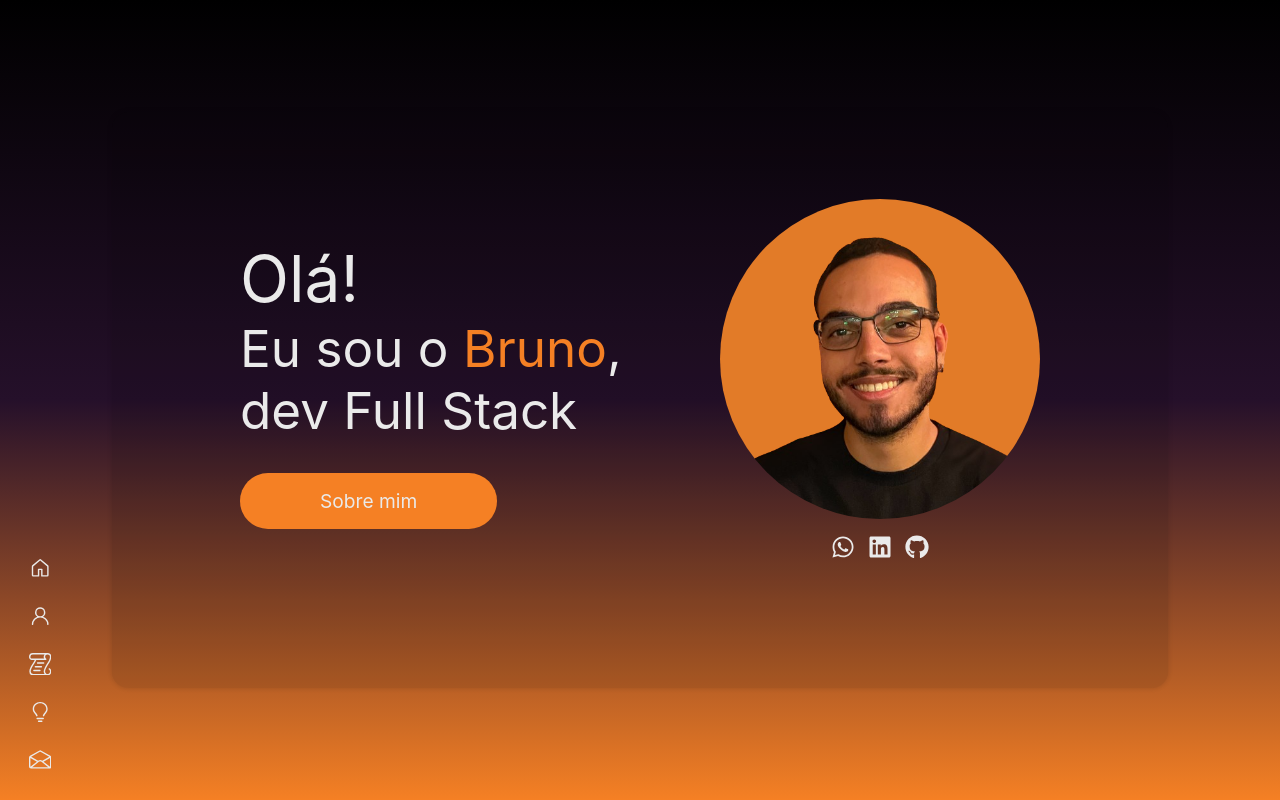
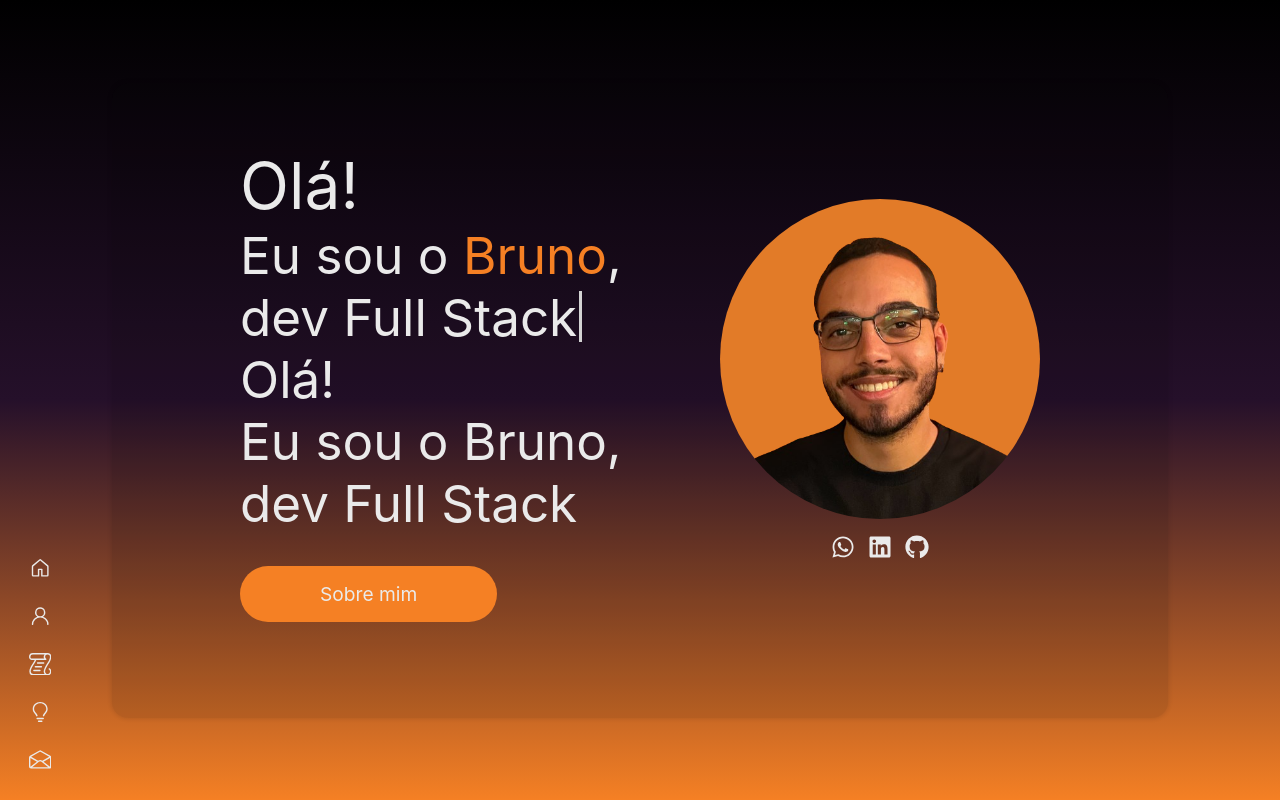
Before and after one commit to bruno-remeikis/portifolio, a Next.js app: page / in a window 1280 px wide. Built offline with nearby package versions, Linux system fonts and the light colour scheme.

Commit message:
Creates WritingEffect components.

```diff
--- /dev/null
+++ b/src/components/MultipleWritingEffect/MultipleWritingEffect.tsx
@@ -0,0 +1,49 @@
+import { ReactNode, useEffect, useState } from "react";
+import { WritingEffect, GeneralWritingEffectProps, defaultValues, PersonalWritingEffectProps } from "../WritingEffect/WritingEffect"
+
+type Children = PersonalWritingEffectProps & {
+    text: string,
+}
+
+type MultipleWritingEffetcProps = GeneralWritingEffectProps & PersonalWritingEffectProps & {
+    //childrens: string[];
+    childrens: Children[];
+}
+
+export const MultipleWritingEffetc = ({ childrens, ...gen }: MultipleWritingEffetcProps) =>
+{
+    const [effects, setEffects] = useState<any>(() =>
+    {
+        const timming = gen.timming ? gen.timming : defaultValues.timming;
+        const delay = gen.delay ? gen.delay : defaultValues.delay;
+        const endDelay = gen.endDelay ? gen.endDelay : 100;
+
+        let startTime = delay;
+
+        return childrens.map((child, i) => {
+            console.log(delay);
+            // Cria elemento
+            const el = (
+                <WritingEffect key={i}
+                    {...gen}
+                    className={child.className ? child.className : gen.className}
+                    styles={child.styles ? child.styles : gen.styles}
+
+                    timming={timming}
+                    delay={startTime}
+                    endDelay={endDelay}
+                    hideCursorOnEnd={i !== childrens.length - 1}
+                    hideCursorWhileInitialDelay={i !== 0}
+                >{ child.text }</WritingEffect>
+            );
+            // Atualiza delay a ser utilizado pelos próximos elementos
+            startTime += delay + (child.text.length * timming) + endDelay;
+
+            return el;
+        });
+    });
+
+    return (
+        <>{effects ? effects : ''}</>
+    )
+}
--- /dev/null
+++ b/src/components/WritingEffect/WritingEffect.module.scss
@@ -0,0 +1,18 @@
+.text {
+    display: flex;
+    align-items: center;
+}
+
+.cursor {
+    display: block;
+    background-color: currentColor;
+    width: 0.2rem;
+    // height: 1rem;
+    margin-left: 0.1rem;
+    animation: blink 1.2s steps(1) infinite;
+}
+
+@keyframes blink {
+    0%, 100% { opacity: 1; }
+    50% { opacity: 0; }
+}
--- /dev/null
+++ b/src/components/WritingEffect/WritingEffect.tsx
@@ -0,0 +1,102 @@
+import styles from './WritingEffect.module.scss';
+
+import { CSSProperties, useEffect, useRef, useState } from "react";
+
+export type GeneralWritingEffectProps = {
+    timming?: number;
+    delay?: number;
+
+    hideCursorOnEnd?: boolean;
+    hideCursorWhileInitialDelay?: boolean;
+    endDelay?: number;
+
+    hideCursor?: boolean;
+    cursorClassName?: string;
+    cursorStyle?: CSSProperties;
+}
+
+export type PersonalWritingEffectProps = {
+    className?: string;
+    styles?: CSSProperties;
+}
+
+type WritingEffectProps =
+    GeneralWritingEffectProps &
+    PersonalWritingEffectProps & {
+        children: string;
+    };
+
+export const defaultValues = {
+    timming: 100,
+    delay: 100,
+    endDelay: 0
+};
+
+export const WritingEffect = ({
+    children: text,
+    timming = defaultValues.timming,
+    hideCursorOnEnd = false,
+    hideCursorWhileInitialDelay = false,
+    endDelay = defaultValues.endDelay,
+    delay = defaultValues.delay,
+    className,
+    styles: cssStyles,
+    hideCursor = false,
+    cursorClassName,
+    cursorStyle
+}: WritingEffectProps) =>
+{
+    const textRef = useRef();
+
+    const [fontHeight, setFontHeight] = useState('');
+    const [texting, setTexting] = useState<string>('');
+    const [cursorVisible, setCursorVisible] = useState<boolean>(!hideCursor);
+
+    useEffect(() => {
+        for(let i = 0; i < text.length; i++) {
+            setTimeout(() =>
+                setTexting(prev => prev + text.charAt(i)),
+                timming * i + delay
+            );
+        }
+
+        if(hideCursorWhileInitialDelay && delay > 0) {
+            setCursorVisible(false);
+            setTimeout(() =>
+                setCursorVisible(true),
+                delay
+            );
+        }
+
+        if(hideCursorOnEnd)
+            setTimeout(() =>
+                setCursorVisible(false),
+                delay + timming * text.length + endDelay
+            );
+    }, []);
+
+    useEffect(() =>
+    {
+        if(textRef && textRef.current) {
+            const fontSize = window
+                .getComputedStyle(textRef.current, null)
+                .getPropertyValue("font-size");
+            setFontHeight(fontSize);
+        }
+    }, [textRef]);
+
+    return(
+        <p ref={textRef} className={`${styles.text} ${className}`} style={cssStyles}>
+            { texting }
+            {cursorVisible &&
+                <span
+                    className={`${styles.cursor} ${cursorClassName}`}
+                    style={{
+                        ...cursorStyle,
+                        animationPlayState: texting.length === text.length ? 'running' : 'paused',
+                        height: fontHeight
+                    }}
+                />}
+        </p>
+    );
+}
--- a/src/secions/HomeSection.tsx
+++ b/src/secions/HomeSection.tsx
@@ -7,6 +7,8 @@ import { FaGithub } from "react-icons/fa";
 
 import { track } from '@vercel/analytics';
 import { contacts } from '../utils/contacts';
+import { WritingEffect } from '../components/WritingEffect/WritingEffect';
+import { MultipleWritingEffetc } from '../components/MultipleWritingEffect/MultipleWritingEffect';
 // import { useInView } from 'react-intersection-observer';
 
 const HomeSection: React.FC = () => {
@@ -18,8 +20,20 @@ const HomeSection: React.FC = () => {
                     <section className={styles.mainText}>
                         <h1>Bruno Coutinho Remeikis</h1>
                         <p className={styles.p1}>Olá!</p>
+                        {/* <WritingEffect className={styles.p1} cursorStyle={{ height: '4rem' }}>Olá!</WritingEffect> */}
                         <p className={styles.p2}>Eu sou o <span>Bruno</span>,</p>
-                        <p className={styles.p2}>dev Full Stack</p>
+                        {/* <p className={styles.p2}>dev Full Stack</p> */}
+                        <WritingEffect className={styles.p2} cursorStyle={{ background: 'lightgray' }}>dev Full Stack</WritingEffect>
+
+                        <MultipleWritingEffetc
+                            className={styles.p2}
+                            cursorStyle={{ background: 'lightgray' }}
+                            childrens={[
+                                { text: 'Olá!' },
+                                { text: 'Eu sou o Bruno,' },
+                                { text: 'dev Full Stack' }
+                            ]}
+                        ></MultipleWritingEffetc>
 
                         <div className={styles.btnSobre}>
                             <Link href="#about" onClick={() => { track('about-me') }}>Sobre mim</Link>
```
